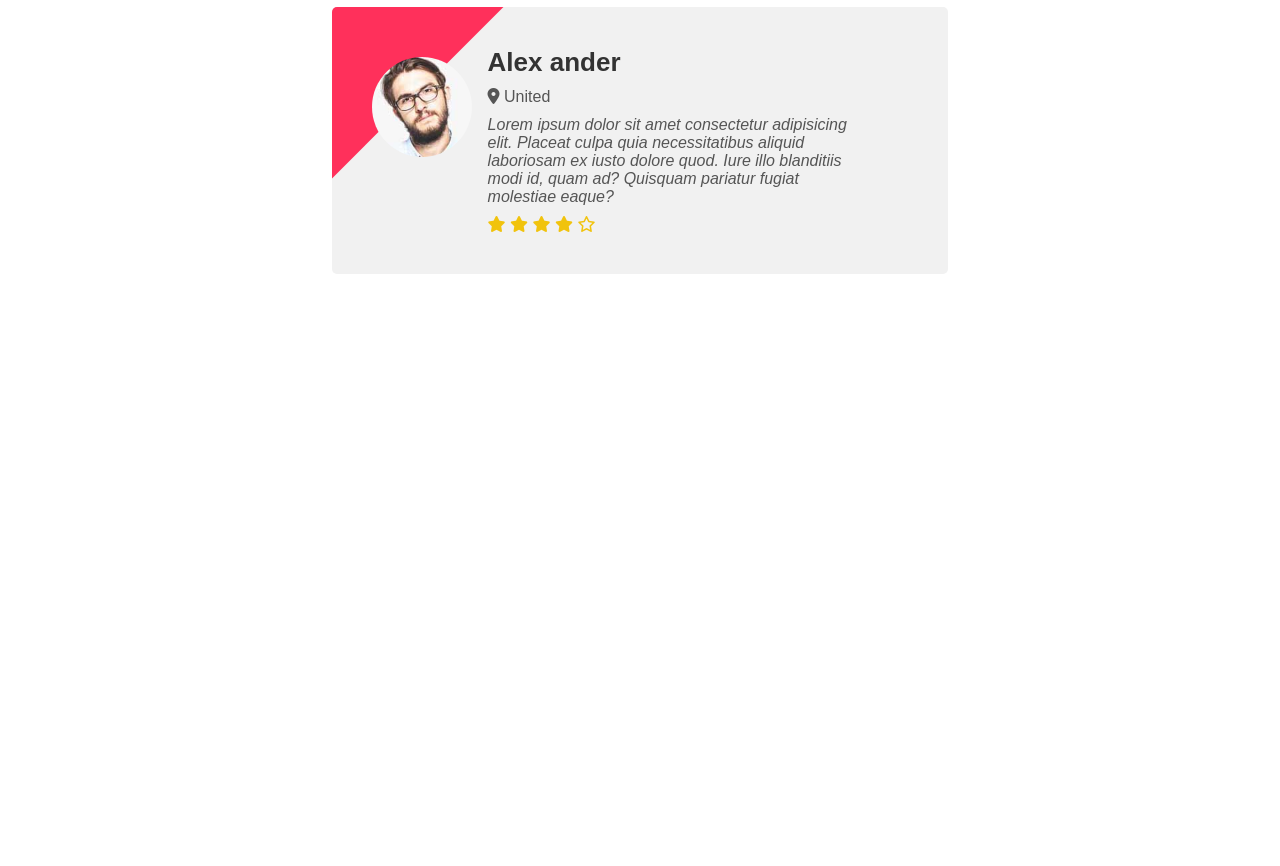
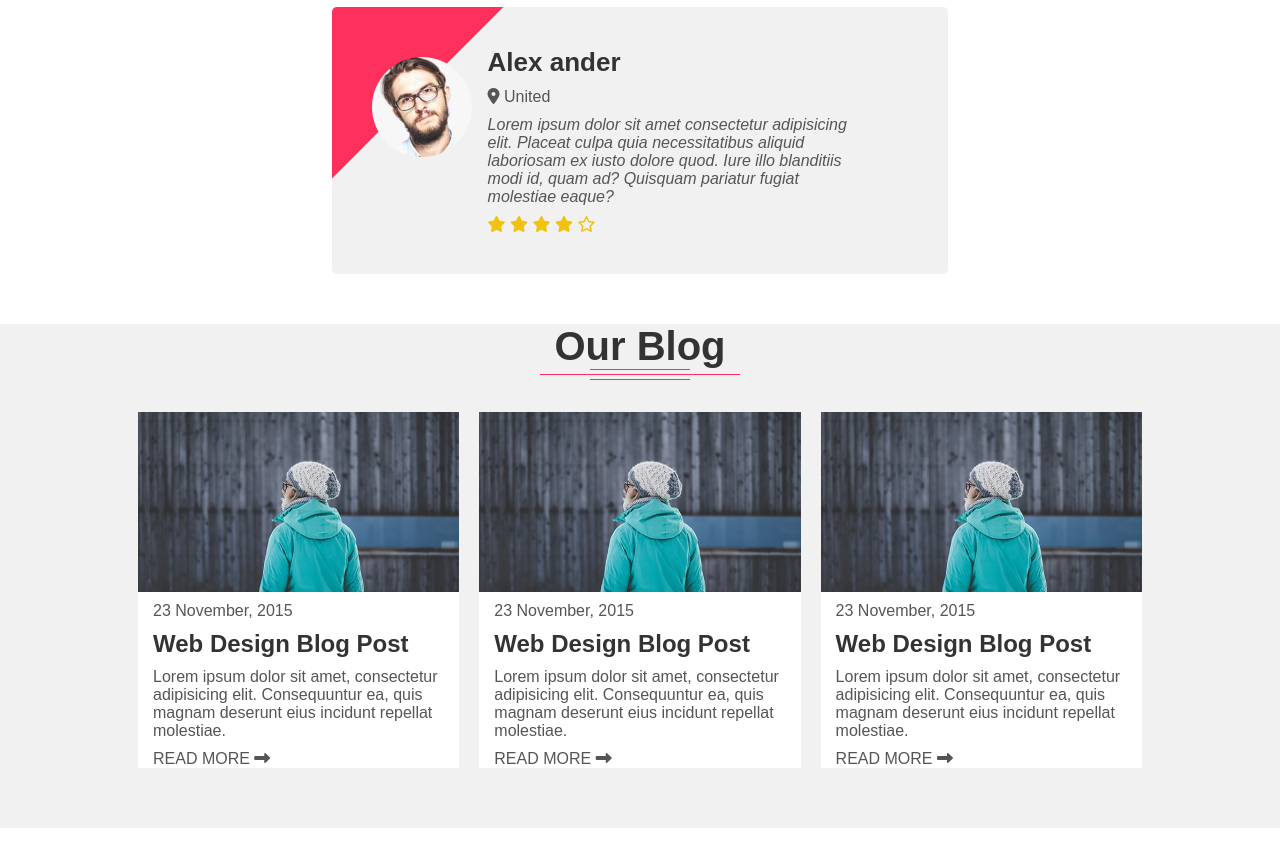
Before and after one commit to Mmy2000/simple-website, a plain HTML site: page index.html in a window 1280 px wide. Shown: the part 2962-3828 px from the top of the page. Before the commit the page ends 3246 px from the top, so only its background shows below. Drawn offline with Linux system fonts and the light colour scheme.

Commit message:
create blog section

```diff
--- a/css/style.css
+++ b/css/style.css
@@ -416,3 +416,53 @@ body{
   left: -70px;
   z-index: 5;
 }
+.blog{
+    width: 100%;
+    background-color: #f1f1f1;
+    margin: 50px 0;
+}
+.blog h2{
+    text-align: center;
+    color: #333;
+    font-size: 40px;
+}
+.blog .container{
+    width: 80%;
+    margin: 20px auto;
+}
+.blog .item{
+    width: 33.33%;
+    float: left;
+    background-color: white;
+    border: 10px solid #f1f1f1;
+    margin-bottom: 50px;
+}
+
+.blog .item img{
+    width: 100%;
+    display: block;
+}
+.blog .item p{
+    font-size: 16;
+    color: #555555;
+    padding: 10px 15px;
+}
+.blog .item h3{
+    font-size: 24px;
+    color: #333;
+    padding-left: 15px;
+    transition: color 0.5s;
+}
+.blog .item a{
+    text-decoration: none;
+    color: #555555;
+    padding: 10px 15px;
+    transition: color 0.5s;
+}
+.blog .item h3:hover{
+    color: #ff305b;
+    cursor: pointer;
+}
+.blog .item a:hover{
+    color: #ff305b;
+}
--- a/index.html
+++ b/index.html
@@ -240,6 +240,42 @@
             </div>
         </div>
     </div>
+    <div class="blog">
+        <div class="container">
+            <h2>Our Blog</h2>
+            <div class="line">
+            <div class="line1"></div>
+        </div>
+        <div class="line">
+            <div class="line1" id="line2"></div>
+        </div>
+        <div class="line">
+            <div class="line1" id="line3"></div>
+        </div>
+            <div class="item">
+                <img src="img/blog/12.jpg" alt="">
+                <p>23 November, 2015</p>
+                <h3>Web Design Blog Post</h3>
+                <p>Lorem ipsum dolor sit amet, consectetur adipisicing elit. Consequuntur ea, quis magnam deserunt eius incidunt repellat molestiae.</p>
+                <a href="#">READ MORE <i class="fa-solid fa-right-long"></i></a>
+            </div>
+            <div class="item" id="item">
+                <img src="img/blog/12.jpg" alt="">
+                <p>23 November, 2015</p>
+                <h3>Web Design Blog Post</h3>
+                <p>Lorem ipsum dolor sit amet, consectetur adipisicing elit. Consequuntur ea, quis magnam deserunt eius incidunt repellat molestiae.</p>
+                <a href="#">READ MORE <i class="fa-solid fa-right-long"></i></a>
+            </div>
+            <div class="item">
+                <img src="img/blog/12.jpg" alt="">
+                <p>23 November, 2015</p>
+                <h3>Web Design Blog Post</h3>
+                <p>Lorem ipsum dolor sit amet, consectetur adipisicing elit. Consequuntur ea, quis magnam deserunt eius incidunt repellat molestiae.</p>
+                <a href="#">READ MORE <i class="fa-solid fa-right-long"></i></a>
+            </div>
+            <div class="clear-fix"></div>
+        </div>
+    </div>
 </body>
 
 </html>
```
